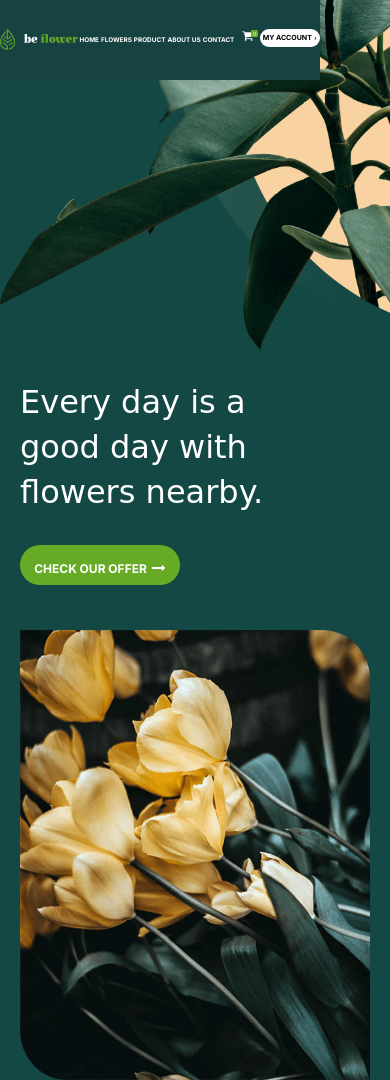
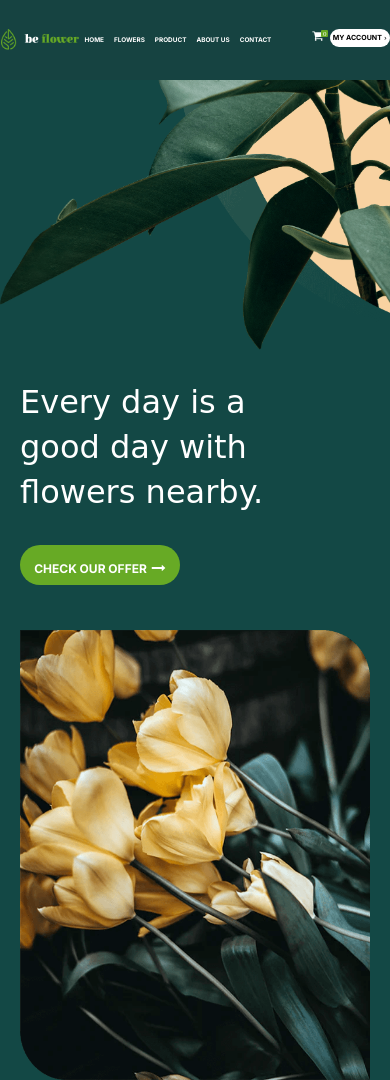
Before and after one commit to samarthgavade/beflower, a plain HTML site: page index.html in a window 390 px wide. Shown: the top 1080 px of the page. Drawn offline with Linux system fonts and the light colour scheme; a web font is replaced by a local one.

Commit message:
home page navbar media query

```diff
--- a/beflower.css
+++ b/beflower.css
@@ -1878,10 +1878,10 @@
 .navbar{
     padding: 0px;
     height: 80px;
-    width: 320px;
+    width: 100%;
 }
 .navbar_ul{
-    padding: 0px;
+    padding: 0px 1px;
 
 }
 .navbar_logo{
@@ -1889,7 +1889,7 @@
 }
 .list{
     font-size: 0.4rem;
-    padding: 0px 1px 0px 1px;
+    padding: 0px 5px;
     line-height: 10px;
 }
 .navbar_right_div{
@@ -2164,6 +2164,7 @@
 .packing_icon{
     margin:700px auto;
     height: 1300px;
+    width: 100%;
    flex-direction: column;
    align-items: center;
 }
```
